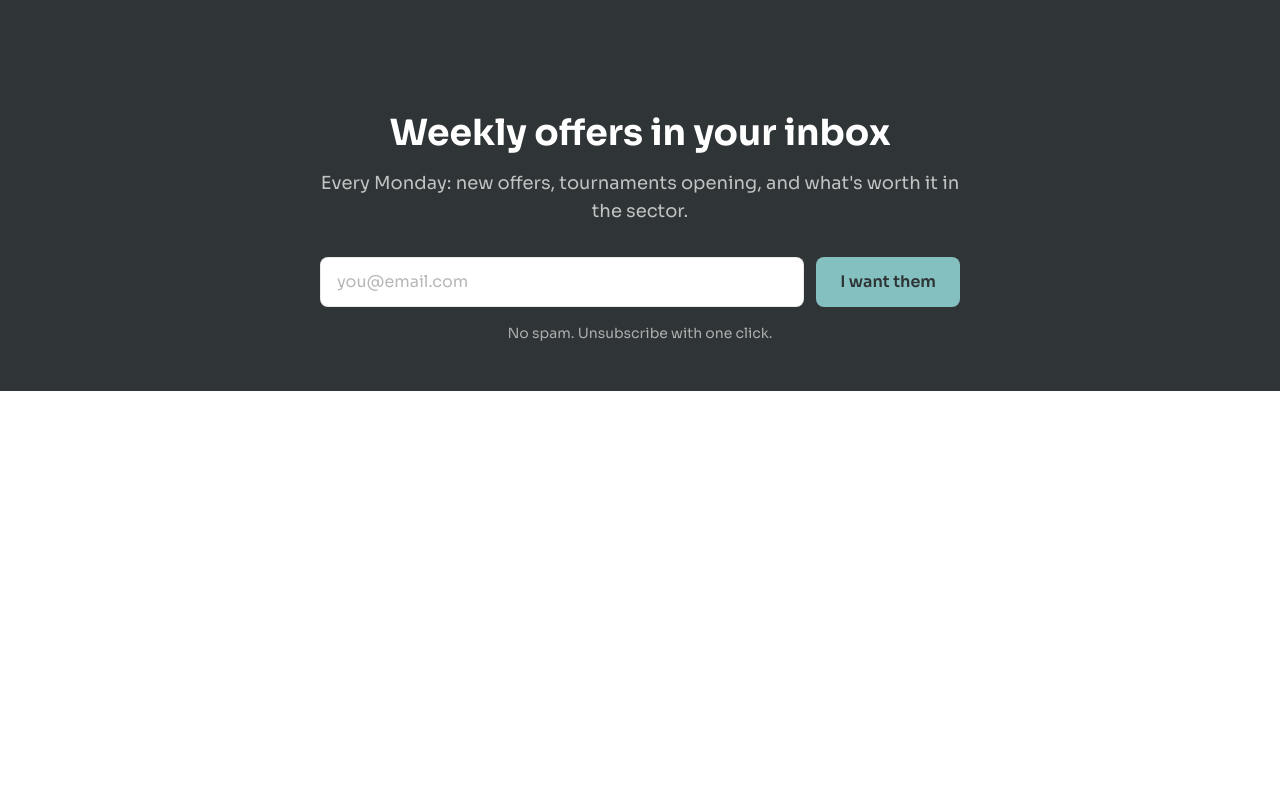
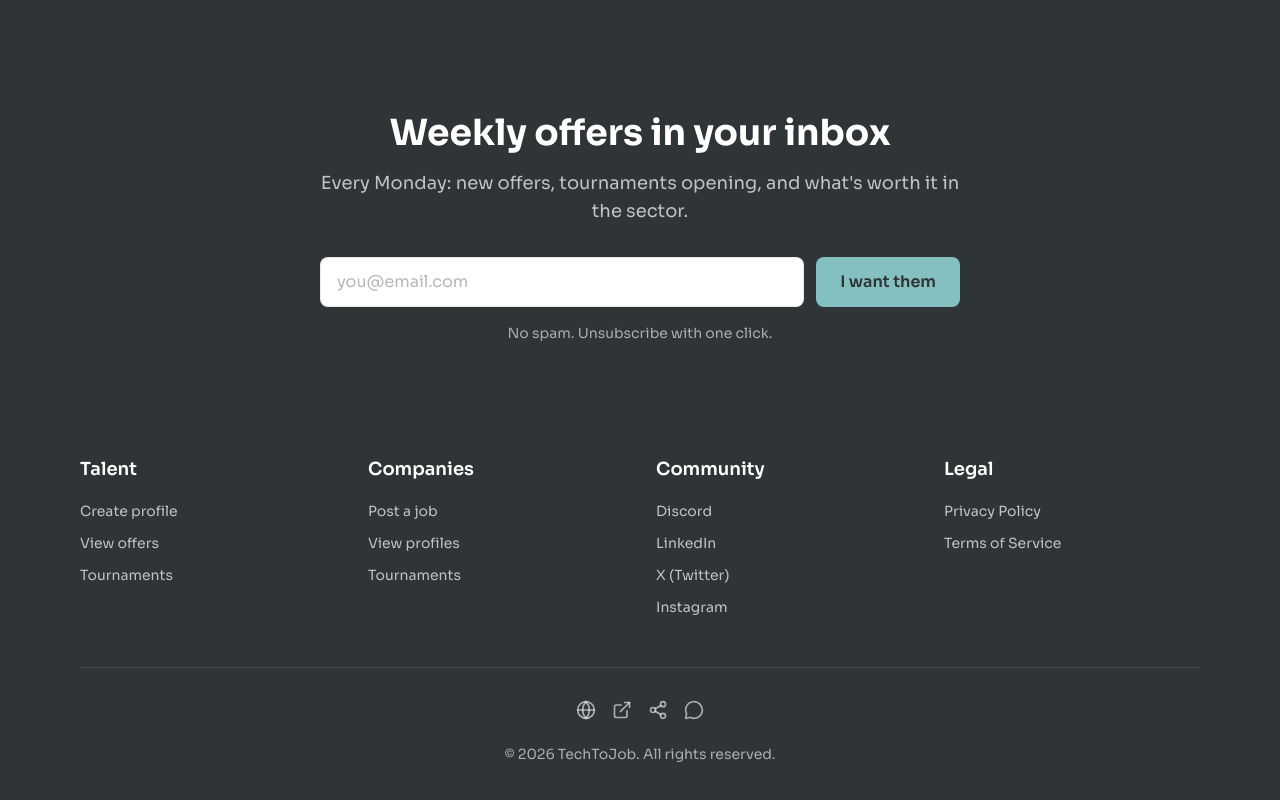
Before and after one commit to 814942/TechToJob, a Next.js app: page /en in a window 1280 px wide. Shown: the part 4048-4848 px from the top of the page. Before the commit the page ends 4439 px from the top, so only its background shows below. Built offline with nearby package versions, Linux system fonts and the light colour scheme.

Commit message:
fix(a11y): restore Footer as sibling outside main landmark
Copilot review: Footer was dropped when wrapping content in <main>.
Footer now renders outside <main> as a semantic sibling.

```diff
--- a/src/app/[locale]/page.tsx
+++ b/src/app/[locale]/page.tsx
@@ -12,6 +12,7 @@ import { Footer } from '@/components/organisms/Footer'
 
 export default function Home() {
   return (
+    <>
       <main>
         <Hero />
         <HowItWorks />
@@ -24,5 +25,7 @@ export default function Home() {
         <CallToAction />
         <Newsletter />
       </main>
+      <Footer />
+    </>
   )
 }
```
Lines whose indentation alone changed are shown as unchanged.
